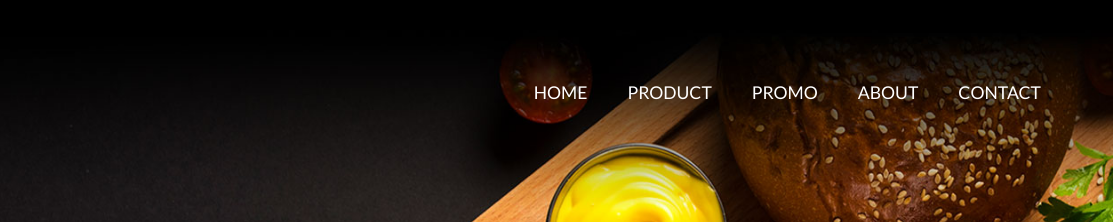
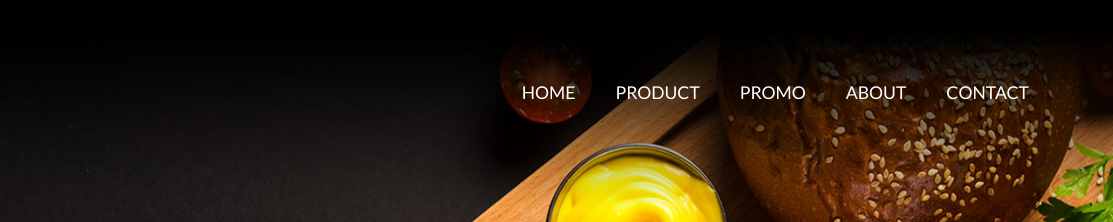
Before and after one commit to kitaah/tasty-burger, a plain HTML site: page index.html in a window 1280 px wide. Shown: the top 222 px of the page, 167-1280 px from the left. Drawn offline with nearby package versions, Linux system fonts and the light colour scheme.

Commit message:
Modification navbar

```diff
--- a/index.html
+++ b/index.html
@@ -21,11 +21,11 @@
                 </button>
                 <div class="navbar-collapse collapse" id="navbar">
                     <ul class="navbar-nav ms-auto text-uppercase">
-                        <li class="nav-item"><a href="#" class="nav-link">Home</a></li>
-                        <li class="nav-item"><a href="#" class="nav-link">Product</a></li>
-                        <li class="nav-item"><a href="#" class="nav-link">Promo</a></li>
-                        <li class="nav-item"><a href="#" class="nav-link">About</a></li>
-                        <li class="nav-item"><a href="#" class="nav-link">Contact</a></li>
+                        <li class="nav-item mx-0 mx-lg-1"><a href="#" class="nav-link px-lg-3">Home</a></li>
+                        <li class="nav-item mx-0 mx-lg-1"><a href="#" class="nav-link px-lg-3">Product</a></li>
+                        <li class="nav-item mx-0 mx-lg-1"><a href="#" class="nav-link px-lg-3">Promo</a></li>
+                        <li class="nav-item mx-0 mx-lg-1"><a href="#" class="nav-link px-lg-3">About</a></li>
+                        <li class="nav-item mx-0 mx-lg-1"><a href="#" class="nav-link px-lg-3">Contact</a></li>
                     </ul>
                 </div>
             </nav>
--- a/sass/core/_header.scss
+++ b/sass/core/_header.scss
@@ -9,13 +9,6 @@ header {
         width: 5rem;
     }
 
-    .nav-item:nth-child(2),
-    .nav-item:nth-child(3),
-    .nav-item:nth-child(4),
-    .nav-item:last-child {
-        padding-left: 1.5rem;
-    }
-
     .nav-link {
         font-size: 1.1rem;
         color: c.$main-text-color;
--- a/sass/style.scss
+++ b/sass/style.scss
@@ -5,4 +5,4 @@
 @use './core/fontawesome';
 @use './core/bootstrap';
 @use './core/animations';
-@use './responsive/media_queries';
+@use './core/responsive';
```
Also changed, not shown: css/style.css, css/style.min.css, 2 other files.
